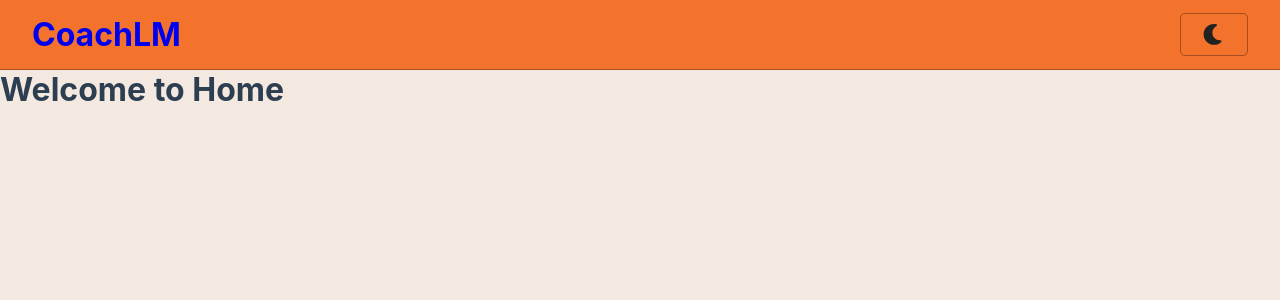
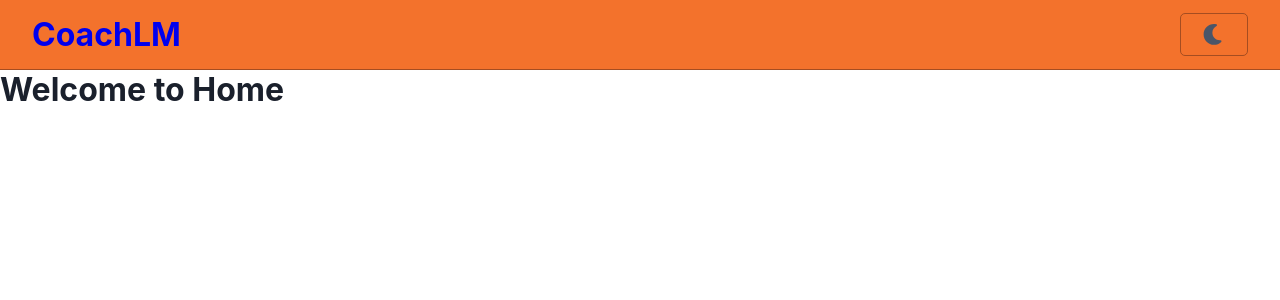
Before and after one commit to baptiste-dubillaud/coachlm, a Vue app in the folder frontend/: page / in a window 1280 px wide. Shown: the top 300 px of the page. Built offline with nearby package versions, Linux system fonts and the light colour scheme.

Commit message:
improve light theme colors

```diff
--- a/frontend/src/assets/base.scss
+++ b/frontend/src/assets/base.scss
@@ -1,7 +1,7 @@
 :root {
     --vt-white: #ffffff;
-    --vt-white-soft: #f3e9e0;
-    --vt-white-mute: #f2f2f2;
+    --vt-white-soft: #f8f9fa;
+    --vt-white-mute: #e9ecef;
 
     --vt-black: #181818;
     --vt-black-soft: #222222;
@@ -22,24 +22,28 @@
     --vt-red-hover: #cf3e2e;
     --vt-red-border: #992d22;
 
-    --vt-divider-light-1: rgba(60, 60, 60, 0.29);
-    --vt-divider-light-2: rgba(60, 60, 60, 0.12);
+    --vt-divider-light-1: rgba(0, 0, 0, 0.1);
+    --vt-divider-light-2: rgba(0, 0, 0, 0.06);
     --vt-divider-dark-1: rgba(84, 84, 84, 0.65);
     --vt-divider-dark-2: rgba(84, 84, 84, 0.48);
 
-    --vt-text-light-1: var(--vt-indigo);
-    --vt-text-light-2: rgba(60, 60, 60, 0.66);
+    --vt-text-light-1: #1a202c;
+    --vt-text-light-2: #4a5568;
     --vt-text-dark-1: var(--vt-white);
     --vt-text-dark-2: rgba(235, 235, 235, 0.64);
 
     // Light theme (default)
-    --vt-bg-primary: var(--vt-white-soft);
-    --vt-bg-secondary: var(--vt-white-mute);
+    --vt-bg-primary: #ffffff;
+    --vt-bg-secondary: var(--vt-white-soft);
+    --vt-bg-secondary-hover: #dee2e6;
+    --vt-bg-disabled: #ced4da;
     --vt-border-primary: var(--vt-divider-light-1);
     --vt-border-secondary: var(--vt-divider-light-2);
+    --vt-border-disabled: #adb5bd;
     --vt-text-primary: var(--vt-text-light-1);
-    --vt-text-secondary: var(--vt-black-soft);
-    --vt-text-tertiary: var(--vt-black-mute);
+    --vt-text-secondary: var(--vt-text-light-2);
+    --vt-text-tertiary: #718096;
+    --vt-text-disabled: #a0aec0;
     --vt-divider: var(--vt-divider-light-1);
 
     // Scrollbar styling
```
